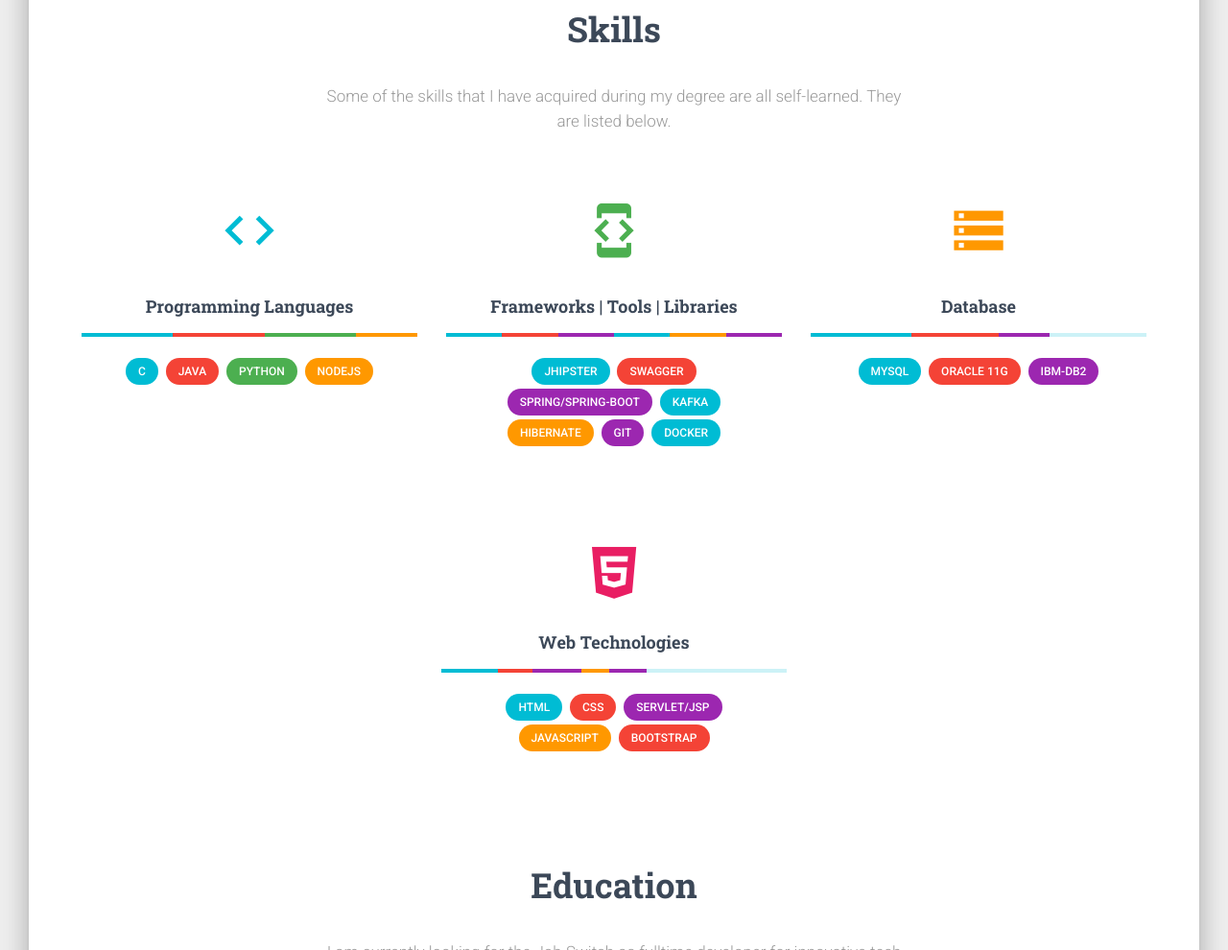
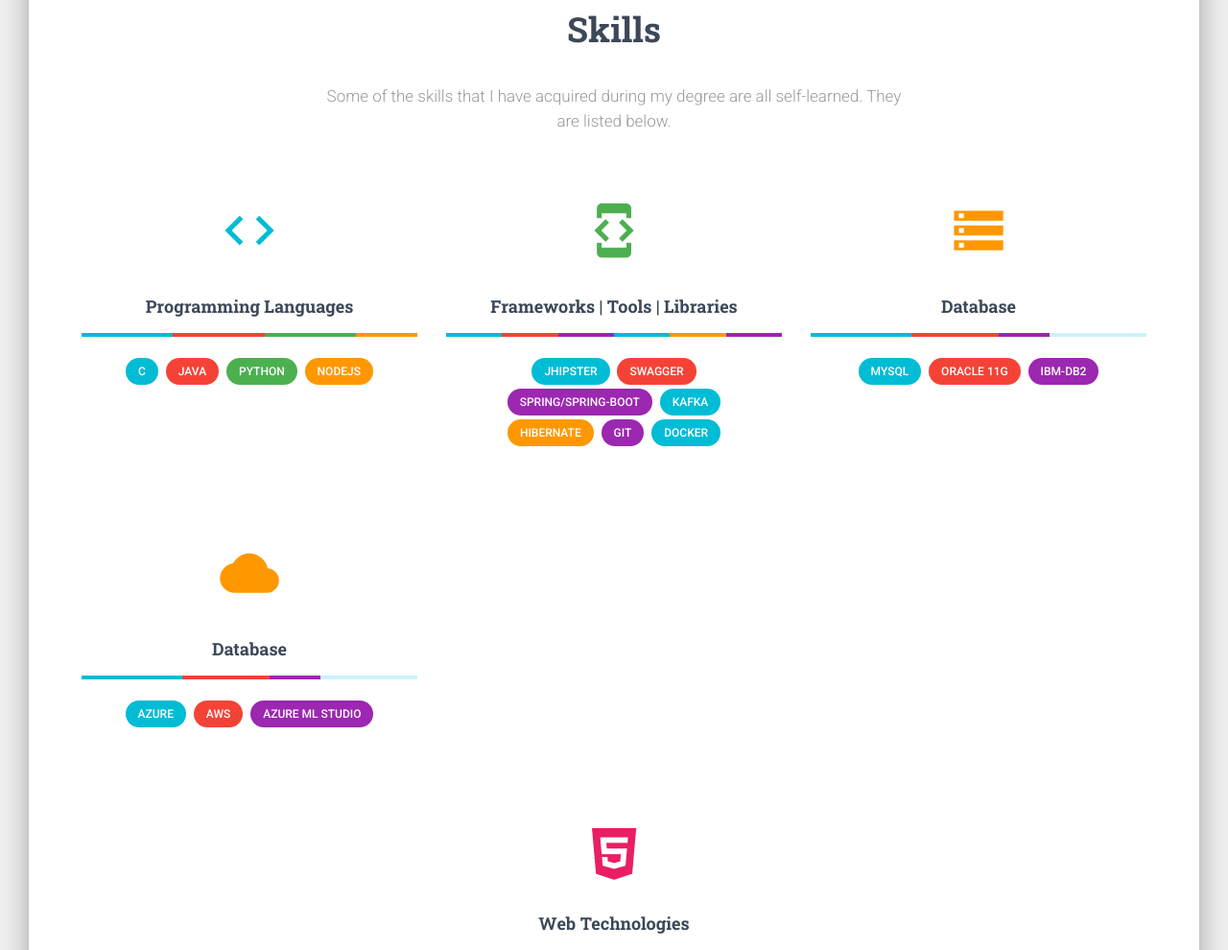
Before and after one commit to ajaychaurasia25921/ajaychaurasia25921.github.io, a plain HTML site: page index.html in a window 1280 px wide. Shown: the part 805-1795 px from the top of the page at 96% size. Drawn offline with Linux system fonts and the light colour scheme.

Commit message:
Update index.html

```diff
--- a/index.html
+++ b/index.html
@@ -88,7 +88,7 @@
               </div>
               <div class="name">
                 <h3 class="title">Ajay Chaurasia</h3>
-                <h6>Software Engineer</h6>
+                <h6>Senior Software Engineer</h6>
                 <a href="https://github.com/ajaychaurasia25921" class="btn btn-just-icon btn-round btn-github"
                   target="_blank"><i class="fa fa-github"></i></a>
                 <a href="https://www.linkedin.com/in/ajay-chaurasia-aab395184/" class="btn btn-just-icon btn-round btn-linkedin"
@@ -217,6 +217,33 @@
                   <span class="badge badge-pill badge-info">MySQL</span>
                   <span class="badge badge-pill badge-danger">Oracle 11g</span>
                   <span class="badge badge-pill badge-primary">IBM-DB2</span>
+                </div>
+              </div>
+            </div>
+	    <div class="col-md-4">
+              <div class="info">
+                <div class="icon icon-warning">
+                  <i class="material-icons">cloud</i>
+                </div>
+                <h4 class="info-title">Database</h4>
+                <div class="progress progress-line-info">
+                  <div class="progress-bar progress-bar-info" role="progressbar" aria-valuenow="30" aria-valuemin="0"
+                    aria-valuemax="100" style="width: 30%;">
+                    <span class="sr-only">30% Complete</span>
+                  </div>
+                  <div class="progress-bar progress-bar-danger" role="progressbar" aria-valuenow="26" aria-valuemin="0"
+                    aria-valuemax="100" style="width: 26%;">
+                    <span class="sr-only">26% Complete</span>
+                  </div>
+                  <div class="progress-bar progress-bar-primary" role="progressbar" aria-valuenow="15" aria-valuemin="0"
+                    aria-valuemax="100" style="width: 15%;">
+                    <span class="sr-only">15% Complete</span>
+                  </div>
+                </div>
+                <div class="col justify-content-center">
+                  <span class="badge badge-pill badge-info">Azure</span>
+                  <span class="badge badge-pill badge-danger">AWS</span>
+                  <span class="badge badge-pill badge-primary">Azure ML Studio</span>
                 </div>
               </div>
             </div>
```
